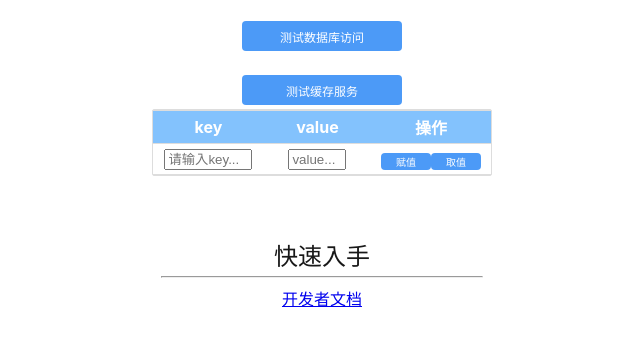
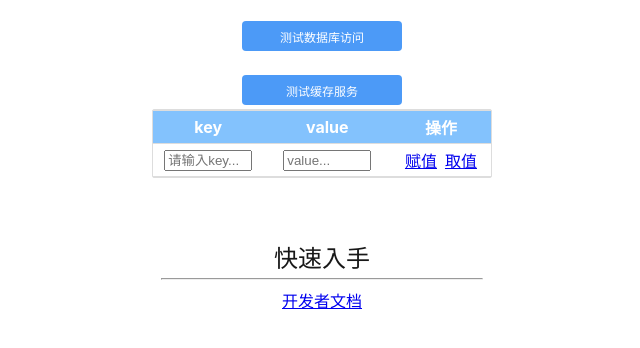
Before and after one commit to AlipayCloudrun/alipaycloudrun-demo-for-express, a website: page index.html in a window 1280 px wide. Both pictures are taken after a click on the button "测试缓存服务". Shown: the part 312-660 px from the top of the page, without its empty margins (318-958 px from the left). Drawn offline with Linux system fonts and the light colour scheme; no server answers.

Commit message:
修改前端界面

```diff
--- a/index.html
+++ b/index.html
@@ -452,18 +452,14 @@
                     </td>
                     <td>
                         <input type="text" placeholder="value..." id="value" width="180px"
-                            style="width: 50px !important" />
+                            style="width: 80px !important" />
                     </td>
                     <td>
                         <div style="display: flex;">
-                            <button type="button" onclick="testRedisSet(false)" class="button_add" width="20px"
-                                style="width: 50px !important;margin: left 10px;">
-                                赋值
-                            </button>
-                            <button type="button" onclick="testRedisGet()" class="button_add" width="20px"
-                                style="width: 50px !important;margin: right 10px;">
-                                取值
-                            </button>
+                            <a onclick='testRedisSet(false)' href='javascript:void(0);'
+                                style="width: 40px !important">赋值</a>
+                            <a onclick='testRedisGet()' href='javascript:void(0);' style="width: 40px !important">取值</a>
+
                         </div>
 
                     </td>
```
